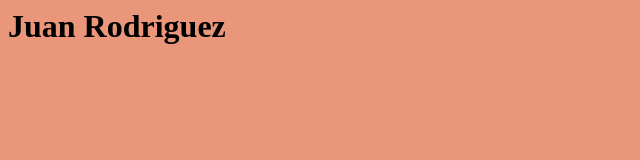
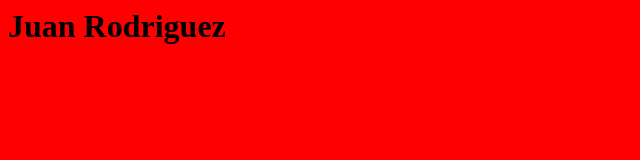
Before and after one commit to juan-rod/-web101_juan_rodriguez, a plain HTML site: page index.html in a window 1280 px wide. Shown: the whole page, without its empty margins (0-640 px from the left). Drawn offline with Linux system fonts and the light colour scheme.

Commit message:
change bg to red

```diff
--- a/styles.css
+++ b/styles.css
@@ -1,3 +1,3 @@
 body {
-  background-color: darksalmon;
+  background-color: red;
 }
```
